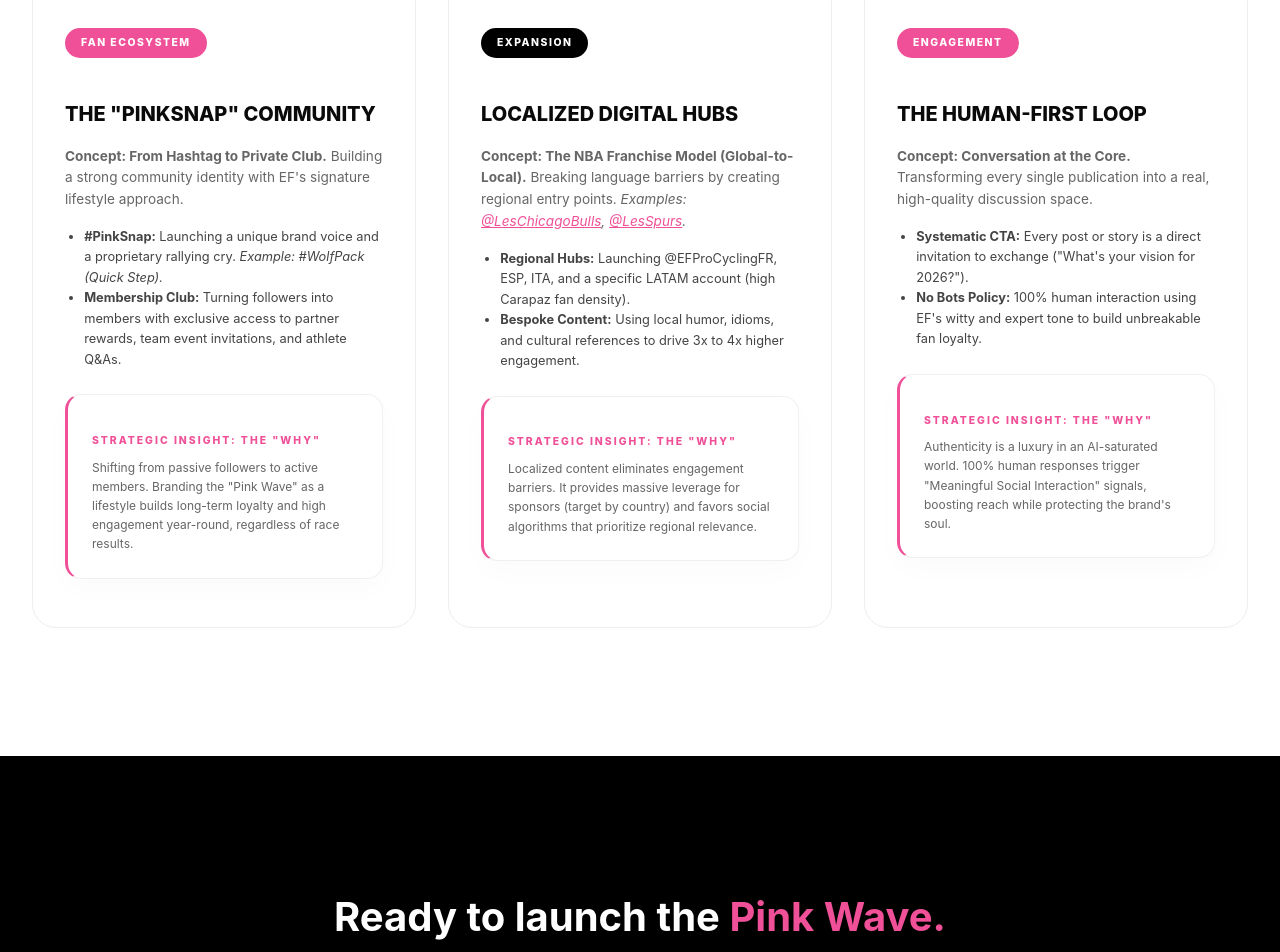
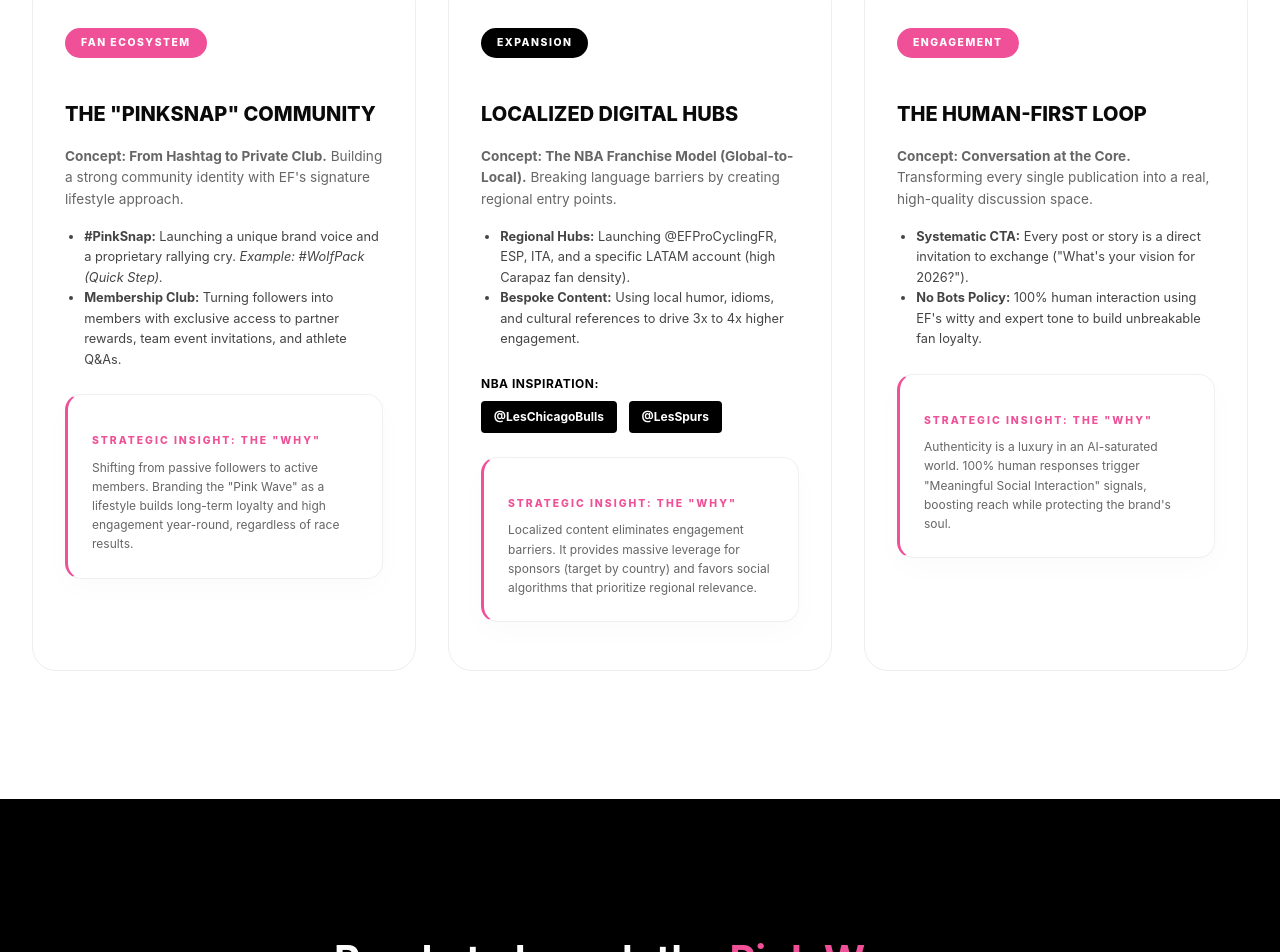
Before and after one commit to TheOne-Fantasy/EF-Ideas, a Next.js app: page / in a window 1280 px wide. Shown: the part 7552-8504 px from the top of the page. Built offline with nearby package versions, Linux system fonts and the light colour scheme.

Commit message:
docs: move NBA examples to a dedicated block before strategic insight

```diff
--- a/src/app/page.tsx
+++ b/src/app/page.tsx
@@ -326,12 +326,18 @@ export default function EFPage() {
             <h3>LOCALIZED DIGITAL HUBS</h3>
             <p style={{ color: '#666', fontSize: '0.85rem', marginBottom: '1rem' }}>
               <strong>Concept: The NBA Franchise Model (Global-to-Local).</strong> Breaking language barriers by creating regional entry points.
-              <em> Examples: <a href="https://www.instagram.com/leschicagobulls/" target="_blank" rel="noopener noreferrer" style={{ color: 'var(--ef-pink)', textDecoration: 'underline' }}>@LesChicagoBulls</a>, <a href="https://www.instagram.com/lesspurs/?hl=fr" target="_blank" rel="noopener noreferrer" style={{ color: 'var(--ef-pink)', textDecoration: 'underline' }}>@LesSpurs</a>.</em>
             </p>
             <ul style={{ color: '#444', fontSize: '0.8rem', paddingLeft: '1.2rem', marginBottom: '1.5rem' }}>
               <li><strong>Regional Hubs:</strong> Launching @EFProCyclingFR, ESP, ITA, and a specific LATAM account (high Carapaz fan density).</li>
               <li><strong>Bespoke Content:</strong> Using local humor, idioms, and cultural references to drive 3x to 4x higher engagement.</li>
             </ul>
+            <div style={{ marginBottom: '1.5rem', fontSize: '0.75rem' }}>
+              <span style={{ fontWeight: 700, color: '#000', textTransform: 'uppercase', letterSpacing: '0.5px' }}>NBA Inspiration:</span>
+              <div style={{ display: 'flex', gap: '0.75rem', marginTop: '0.5rem' }}>
+                 <a href="https://www.instagram.com/leschicagobulls/" target="_blank" rel="noopener noreferrer" style={{ background: '#000', color: '#fff', padding: '0.4rem 0.8rem', borderRadius: '4px', textDecoration: 'none', fontWeight: 700 }}>@LesChicagoBulls</a>
+                 <a href="https://www.instagram.com/lesspurs/?hl=fr" target="_blank" rel="noopener noreferrer" style={{ background: '#000', color: '#fff', padding: '0.4rem 0.8rem', borderRadius: '4px', textDecoration: 'none', fontWeight: 700 }}>@LesSpurs</a>
+              </div>
+            </div>
             <div className={styles.insightCard} style={{ marginTop: 'auto' }}>
               <h4 style={{ fontSize: '0.65rem', marginBottom: '0.5rem' }}>Strategic Insight: The &quot;Why&quot;</h4>
               <p style={{ fontSize: '0.75rem', color: '#666', margin: 0 }}>
```
